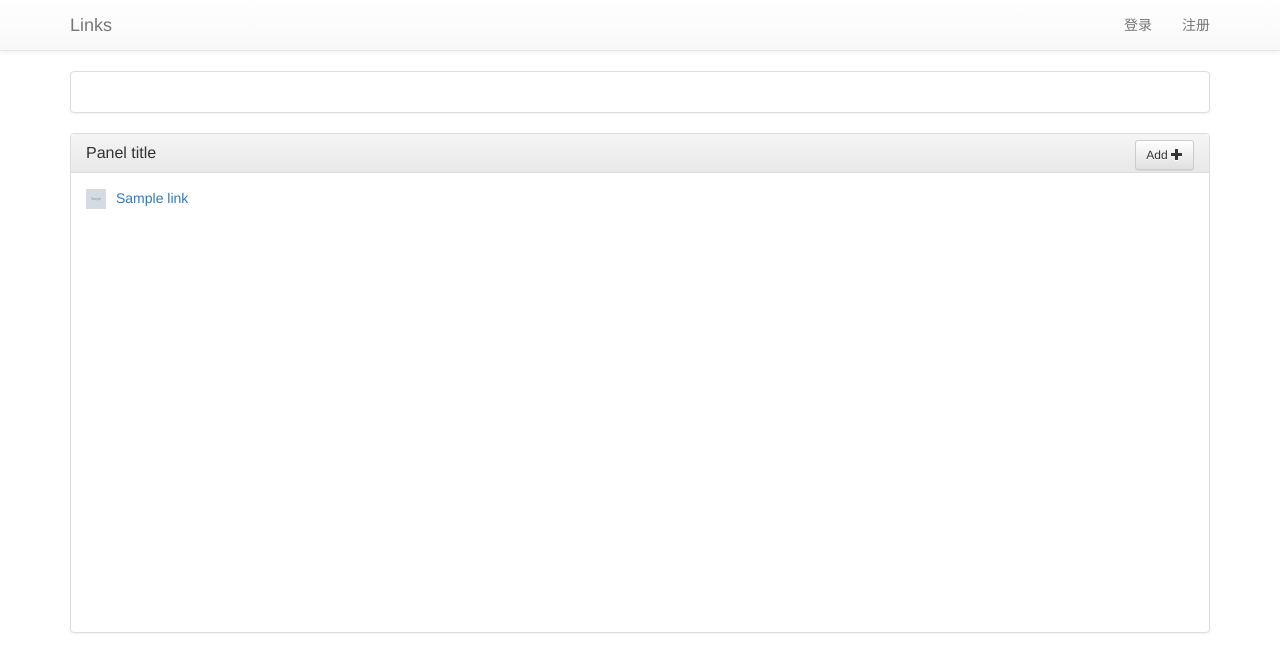
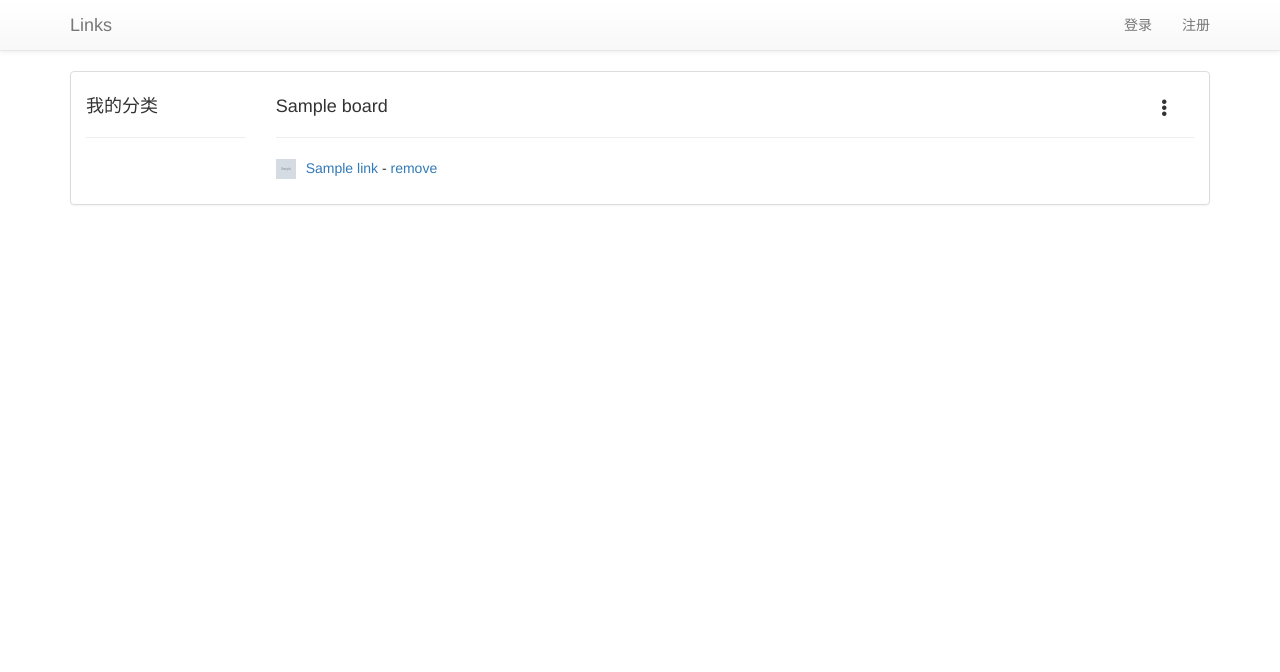
Before and after one commit to ntso-k/links, a CodeIgniter app: page /database/index.php/home/index/1 in a window 1280 px wide. Shown: the top 672 px of the page. Run offline with CodeIgniter, Linux system fonts and the light colour scheme; tables that the repository leaves empty or names only in its code hold one stand-in row (values such as "Sample post"); grey boxes marked "Sample" are stand-in pictures; some libraries are stand-ins or nearby versions.

Commit message:
基本功能

```diff
--- a/application/controllers/Home.php
+++ b/application/controllers/Home.php
@@ -18,8 +18,11 @@
 		if (empty($board_id) && count($boards)) {
 			$board_id = $boards[0]->id;
 		}
+
+		$current_board = $this->board_model->get($board_id);
+
 		$links = $this->bookmark_model->get_bookmarks_by_board_id($board_id);
 
-		$this->load->view('home', array('board_id'=>$board_id, 'boards'=>$boards, 'links'=>$links));
+		$this->load->view('home', array('board_id'=>$board_id, 'current_board'=>$current_board, 'boards'=>$boards, 'links'=>$links));
 	}
 }
--- a/application/models/Board_model.php
+++ b/application/models/Board_model.php
@@ -30,6 +30,16 @@
 		return $query->row();
 	}
 
+	public function delete($id)
+	{
+
+		$this->load->model('bookmark_model');
+		$this->bookmark_model->deleteByBoardId($id);
+
+
+		$this->db->delete(self::TBL_NAME, array('id' => $id));
+	}
+
 	public function get_boards_by_user_id($user_id)
 	{
 		$this->db->where('user_id', $user_id);
--- a/application/models/Bookmark_model.php
+++ b/application/models/Bookmark_model.php
@@ -28,6 +28,16 @@
 
 		$query = $this->db->get(self::TBL_NAME);
 		return $query->row();
+	}
+
+	public function delete($id)
+	{
+		$this->db->delete(self::TBL_NAME, array('id' => $id));
+	}
+
+	public function deleteByBoardId($board_id)
+	{
+		$this->db->delete(self::TBL_NAME, array('board_id' => $board_id));
 	}
 
 	public function get_bookmarks_by_board_id($board_id)
--- a/application/views/home.php
+++ b/application/views/home.php
@@ -2,6 +2,7 @@
 $layout_data = array(
 	'title'			=> 'Home',
 	'cssLinks'		=> array(
+		//'//cdn.bootcss.com/font-awesome/4.6.3/css/font-awesome.min.css'
 	),
 	'jsLinks'		=> array(
 	),
@@ -18,28 +19,43 @@
 
 	<div class="panel panel-default">
 		<div class="panel-body">
-			<ul class="list-inline">
+			<div class="row">
+				<div class="col-md-2">
+					<h4>我的分类</h4>
+					<hr/>
+					<ul class="list-unstyled">
 						<?php foreach($boards as $board) { ?>
 							<li><a href="/home/<?=$board->id?>"><?=$board->title?></a></li>
 						<?php } ?>
 					</ul>
 				</div>
+				<div class="col-md-10">
+					<h4>
+						<div class="dropdown pull-right">
+							<i class="dropdown-toggle glyphicon glyphicon-option-vertical" role="button" style="padding: 0 20px" aria-hidden="true" data-toggle="dropdown" aria-haspopup="true" aria-expanded="true"></i>
+
+							<ul class="dropdown-menu" aria-labelledby="dropdownMenu1">
+								<li><a href="javascript:void(0);" data-toggle="modal" data-target="#addBookmarkModal">Add Bookmark</a></li>
+								<li><a href="#">Another action</a></li>
+								<li><a href="#">Something else here</a></li>
+								<li role="separator" class="divider"></li>
+								<li><a href="javascript:void(0);" data-toggle="modal" data-target="#deleteBoardModal">Delete Board</a></li>
+							</ul>
 						</div>
-	<div class="panel panel-default" style="min-height: 500px;">
-		<div class="panel-heading">
-			<h3 class="panel-title">Panel title</h3>
-			<div class="pull-right" style="margin-top: -22px;">
-				<button type="button" class="btn btn-default btn-sm" data-toggle="modal" data-target="#addBookmarkModal">
-					Add <span class="glyphicon glyphicon-plus" aria-hidden="true"></span>
-				</button>
+						<span><?=empty($current_board) ? '' : $current_board->title?></span>
+					</h4>
+					<hr/>
+					<ul class="list-unstyled">
+						<?php foreach($links as $link) { ?>
+							<li>
+								<a href="<?=prep_url($link->url)?>"><img src="<?=$link->icon_url?>" style="display: inline; width: 20px; height: 20px; margin-right: 10px;"><?=$link->title?></a>
+								<span> - </span>
+								<a href="javascript:void(0);" class="removeBookmarkBtn" data-bookmark-id="<?=$link->id?>">remove</a>
+							</li>
+						<?php } ?>
+					</ul>
 				</div>
 			</div>
-		<div class="panel-body">
-			<ul class="list-unstyled">
-				<?php foreach($links as $link) { ?>
-					<li><a href="<?=prep_url($link->url)?>"><img src="<?=$link->icon_url?>" style="display: inline; width: 20px; height: 20px; margin-right: 10px;"><?=$link->title?></a></li>
-				<?php } ?>
-			</ul>
 		</div>
 	</div>
 </div>
@@ -67,6 +83,23 @@
 		</div><!-- /.modal-content -->
 	</div><!-- /.modal-dialog -->
 </div><!-- /.modal -->
+<div id="deleteBoardModal" class="modal fade" tabindex="-1" role="dialog">
+	<div class="modal-dialog" role="document">
+		<div class="modal-content">
+			<div class="modal-header">
+				<button type="button" class="close" data-dismiss="modal" aria-label="Close"><span aria-hidden="true">&times;</span></button>
+				<h4 class="modal-title">Delete Board</h4>
+			</div>
+			<div class="modal-body">
+				<p>确认删除这个分类？</p>
+			</div>
+			<div class="modal-footer">
+				<button type="button" class="btn btn-default" data-dismiss="modal">Cancel</button>
+				<a class="btn btn-primary" href="/board/delete/<?=$board_id?>">Delete</a>
+			</div>
+		</div><!-- /.modal-content -->
+	</div><!-- /.modal-dialog -->
+</div><!-- /.modal -->
 <?php $this->load->view('layout/footer', $layout_data); ?>
 
 <script>
@@ -84,5 +117,16 @@
 				});
 			}
 		});
+
+		$(".removeBookmarkBtn").click(function() {
+			$.ajax({
+				type: "GET",
+				url: "/bookmark/del/" + $(this).attr("data-bookmark-id"),
+				success: function () {
+					window.location.reload()
+				},
+				dataType: "json"
+			});
+		});
 	});
 </script>
--- a/application/views/layout/navbar.php
+++ b/application/views/layout/navbar.php
@@ -23,6 +23,7 @@
 					<li class="dropdown">
 						<a href="#" class="dropdown-toggle" data-toggle="dropdown" role="button" aria-haspopup="true" aria-expanded="false"><?php echo $_SESSION['user']->username; ?><span class="caret"></span></a>
 						<ul class="dropdown-menu">
+							<li><a href="/board">Manage Boards</a></li>
 							<li><a href="/board/create">Create Board</a></li>
 							<li role="separator" class="divider"></li>
 							<li><a href="/logout">退出</a></li>
```
Also changed, not shown: application/controllers/Board.php (+13 -0 lines), application/controllers/Bookmark.php (+7 -0 lines), application/views/board/list.php (added, +22 -0 lines). Lines whose indentation alone changed are shown as unchanged.
